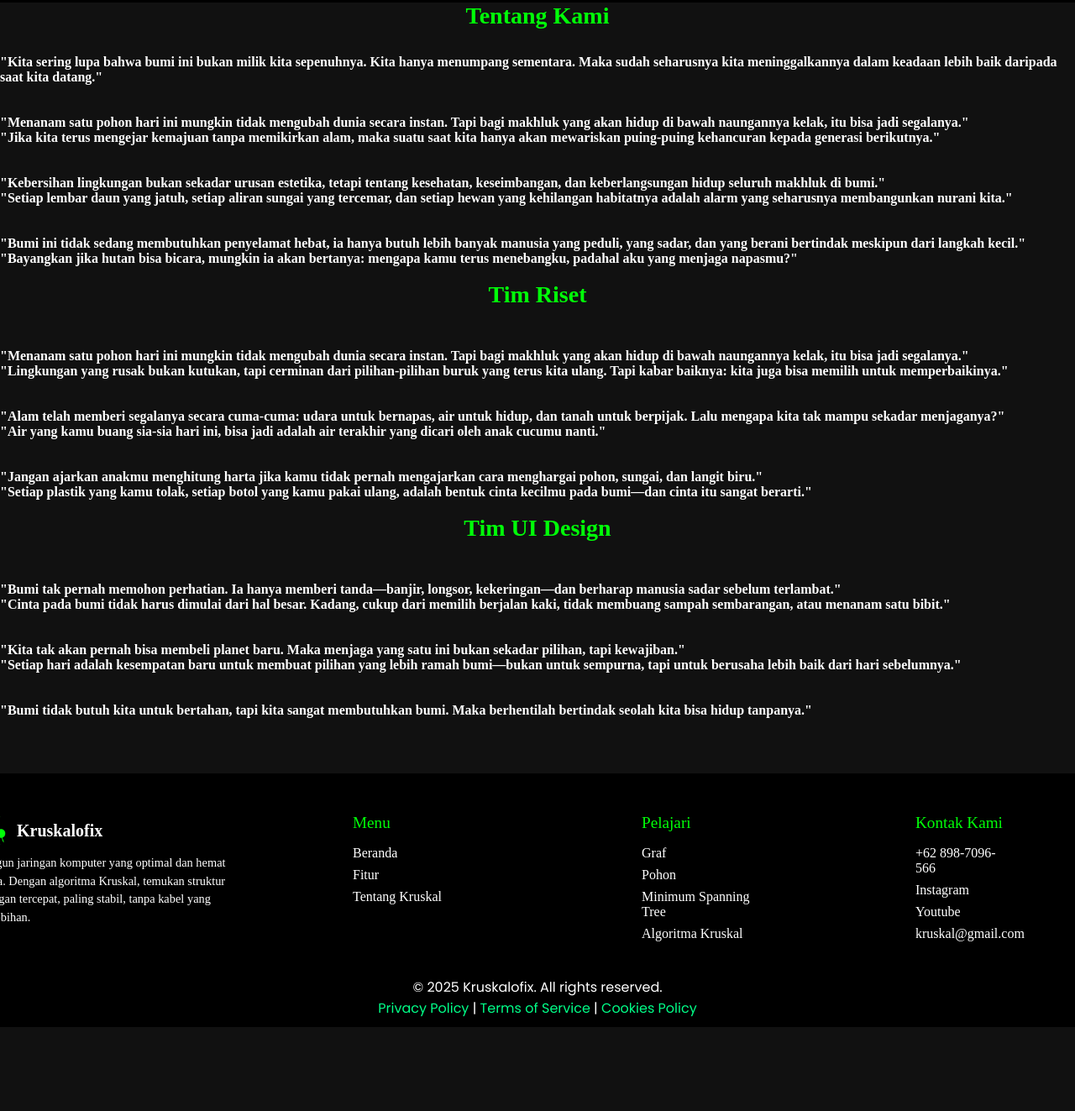
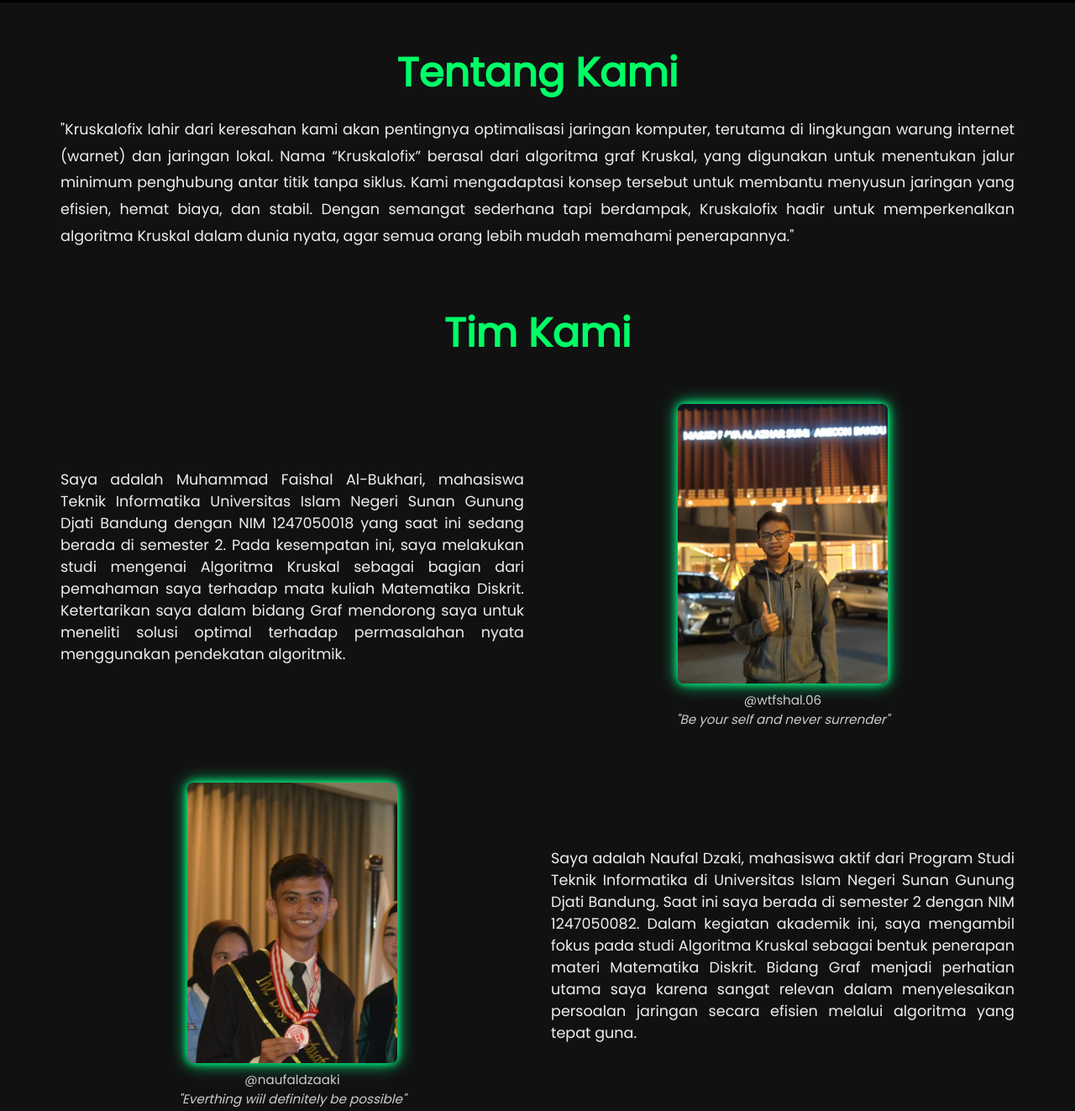
Before and after one commit to Jhamax/Kruskalofix, a plain HTML site: page Semester 2/Matematika Diskrit/html/tentangkami.html in a window 1280 px wide. Shown: the part 83-1406 px from the top of the page at 84% size. Before the commit the page ends 1306 px from the top, so only its background shows below. Drawn offline with Linux system fonts and the light colour scheme.

Commit message:
update Matematika Diskrit

```diff
--- a/Semester 2/Matematika Diskrit/css/tentangkami.css
+++ b/Semester 2/Matematika Diskrit/css/tentangkami.css
@@ -1,4 +1,4 @@
-/* style.css */
+/* Reset dasar */
 *,
 html {
     padding: 0;
@@ -10,48 +10,43 @@ body {
     margin: 0;
     background-color: #111;
     color: white;
+    font-family: 'Poppins', sans-serif;
 }
 
-/* SCROOL BAR */
-
+/* SCROLL BAR */
 ::-webkit-scrollbar {
     width: 10px;
 }
 
 ::-webkit-scrollbar-track {
     background: #111;
-    /* warna latar belakang scrollbar */
     border-radius: 10px;
 }
 
 ::-webkit-scrollbar-thumb {
     background: #00ff88;
-    /* warna neon hijau */
     border-radius: 10px;
     box-shadow: 0 0 10px #00ff88, 0 0 20px #00ff88;
-    /* efek glow */
 }
 
 ::-webkit-scrollbar-thumb:hover {
     background: #00ffaa;
     box-shadow: 0 0 15px #00ffaa, 0 0 25px #00ffaa;
-    /* glow lebih terang saat hover */
 }
 
-/* Untuk Firefox */
 body {
     scrollbar-width: thin;
     scrollbar-color: #00ff88 #111;
 }
 
-/* SCROOL BAR END */
-
+/* Navbar */
 #pembungkusNavbar {
     background-color: white;
+    font-family: "Times New Roman", Times, serif;
 }
 
 #navbar {
-    background-color: rgb(0, 0, 0);
+    background-color: black;
     color: white;
     padding: 15px;
     display: flex;
@@ -60,12 +55,11 @@ body {
 }
 
 .pembungkusNama {
+    display: flex;
     gap: 10px;
-    display: flex;
     align-items: center;
+    list-style-type: none;
     font-size: 25px;
-    list-style-type: none;
-    padding: 0;
 }
 
 .garis {
@@ -112,16 +106,125 @@ body {
     color: rgb(0, 255, 8);
 }
 
+/* Tentang Kami */
+header h1 {
+    text-align: center;
+    color: #00ff66;
+    font-size: 3rem;
+    margin-top: 3rem;
+    margin-bottom: 1rem;
+}
 
+.asal-mula {
+    max-width: 1200px;
+    margin: 0 auto;
+    padding: 0 2rem;
+}
+
+.asal-mula p {
+    font-size: 1.1rem;
+    color: #eee;
+    text-align: justify;
+    line-height: 1.8;
+}
+
+.about_us {
+    max-width: 1200px;
+    margin: 4rem auto;
+    padding: 0 2rem;
+}
+
+.about_us h1 {
+    text-align: center;
+    font-size: 3rem;
+    color: #00ff66;
+    margin-bottom: 3rem;
+}
+
+figure {
+    display: flex;
+    flex-direction: column;
+    align-items: center;
+    margin: 0;
+}
+
+figure img {
+    width: 20px;
+    border-radius: 8px;
+    box-shadow: 0 0 10px #00ff88, 0 0 20px #00ff88;
+}
+
+figcaption {
+    font-size: 0.95rem;
+    color: #ccc;
+    text-align: center;
+    margin-top: 0.5rem;
+}
+
+figcaption a {
+    color: #ccc;
+    text-decoration: none;
+}
+
+.foto-1 {
+    display: flex;
+    align-items: center;
+    justify-content: space-between;
+    margin-bottom: 4rem;
+    gap: 2rem;
+}
+
+.foto-1 figure {
+    flex: 1;
+    text-align: center;
+}
+
+.foto-1 img {
+    width: 100%;
+    max-width: 250px;
+    height: auto;
+    border-radius: 8px;
+}
+
+.foto-1 p {
+    flex: 1;
+    font-size: 1.1rem;
+    color: #eee;
+    text-align: justify;
+}
+
+.foto-1:nth-child(even) {
+    flex-direction: row-reverse;
+}
+
+
+
+/* Footer */
 footer {
     background-color: black;
     padding-top: 1rem;
     color: white;
 }
 
-.footer_col.logo_col {
-    flex: 1.5;
-    max-width: 300px;
+.footer_container {
+    display: flex;
+    justify-content: center;
+    align-items: flex-start;
+    max-width: 1200px;
+    margin: 0 auto;
+    padding: 2rem;
+    flex-wrap: wrap;
+    gap: 3rem;
+}
+
+.footer_col {
+    flex: 1;
+    min-width: 200px;
+    max-width: 33%;
+}
+
+.logo_col {
+    margin-left: -100px;
 }
 
 .footer_logo_wrap {
@@ -134,7 +237,6 @@ footer {
 
 .footer_logo {
     width: 40px;
-    height: auto;
 }
 
 .footer_nama {
@@ -144,37 +246,10 @@ footer {
 }
 
 .footer_desc {
-    color: white;
     font-size: 0.9rem;
     margin-top: 0.5rem;
     line-height: 1.5;
 }
-
-.footer_container {
-    display: flex;
-    justify-content: center;
-    /* <-- sebelumnya space-between */
-    align-items: flex-start;
-    max-width: 1200px;
-    margin: 0 auto;
-    padding: 2rem;
-    flex-wrap: wrap;
-    gap: 3rem;
-    /* beri jarak antar kolom, bukan sisi luar */
-}
-
-
-/* Semua Kolom */
-.footer_col {
-    flex: 1;
-    min-width: 200px;
-    max-width: 33%;
-}
-
-.logo_col {
-    margin-left: -100px;
-}
-
 
 .footer_col h4 {
     margin-bottom: 1rem;
@@ -182,65 +257,56 @@ footer {
     font-size: 1.2rem;
     font-weight: 600;
     color: #00FF08;
-    text-align: left;
 }
 
-.footer_links {
-    display: flex;
-    margin-left: 100px;
-    flex-direction: column;
-    gap: 0.5rem;
-    list-style: none;
-    padding: 0;
+.footer_col.kanan h4 {
+    margin-left: 130px;
 }
-.footer_col.kanan h4 {
-    margin-bottom: 1rem;
-    margin-left: 130px;
-    font-size: 1.2rem;
-    font-weight: 600;
-    color: #00FF08;
-    text-align: left;
-}
-.footer_sosial,
+
+.footer_links,
 .footer_kontak {
     display: flex;
-    margin-left: 130px;
     flex-direction: column;
     gap: 0.5rem;
     list-style: none;
     padding: 0;
 }
 
+.footer_links {
+    margin-left: 100px;
+}
+
+.footer_kontak {
+    margin-left: 130px;
+}
+
 .footer_links a,
-.footer_sosial a,
 .footer_kontak a {
     color: white;
     text-decoration: none;
 }
 
 .footer_links a:hover,
-.footer_sosial a:hover,
 .footer_kontak a:hover {
     color: #00FF08;
 }
 
-/* Kolom tengah (opsional, biar teks rata tengah) */
-.footer_col.tengah {
-    text-align: left;
+/* Footer Bawah */
+.footer_bar {
+    background-color: black;
+    color: white;
+    text-align: center;
+    padding: 10px;
+    font-family: 'Poppins', sans-serif;
 }
 
-.footer_col.kanan {
-    text-align: left;
+.footer_bar a {
+    color: #00ff88;
+    text-decoration: none;
 }
 
-/* Footer bawah */
-.footer_bar {
-    text-align: center;
-    padding: 1rem;
-    font-size: 0.9rem;
-    color: #00FF08;
-    border-top: 1px solid #00FF08;
-    margin-top: 1rem;
+.footer_bar a:hover {
+    text-decoration: underline;
 }
 
 /* Dropdown Menu */
@@ -279,7 +345,6 @@ footer {
     color: black;
 }
 
-/* Tampilkan dropdown saat hover */
 .dropdown:hover .dropdown-content {
     display: block;
 }
--- a/Semester 2/Matematika Diskrit/html/tentangkami.html
+++ b/Semester 2/Matematika Diskrit/html/tentangkami.html
@@ -7,7 +7,7 @@
   <title>Simulasi Algoritma Kruskal</title>
   <link href="https://fonts.googleapis.com/css2?family=Poppins&display=swap" rel="stylesheet">
   <link rel="icon" href="../foto/logoKruskalofix.png" type="image/png">
-  <link rel="stylesheet" href="../css/CMW.css">
+  <link rel="stylesheet" href="../css/tentangkami.css">
 </head>
 
 <body>
@@ -16,7 +16,6 @@
     <div id="navbar">
 
       <!-- Logo + Nama -->
-
       <li class="pembungkusNama">
         <a href="../html/index.html" class="aLogo">
           <img src="../foto/logoKruskalofix.png" alt="Logo" class="logo" />
@@ -26,7 +25,6 @@
       </li>
 
       <!-- Menu Navigasi -->
-
       <ul class="pembungkusMenu">
         <li><a href="../html/index.html" class="a">Beranda</a></li>
 
@@ -45,186 +43,101 @@
     </div>
   </div>
 
+  <header>
+    <h1>Tentang Kami</h1>
+  </header>
+  <section class="asal-mula">
+    <p>
+      "Kruskalofix lahir dari keresahan kami akan pentingnya optimalisasi jaringan komputer, terutama di lingkungan
+      warung internet (warnet) dan jaringan lokal. Nama “Kruskalofix” berasal dari algoritma graf Kruskal, yang
+      digunakan untuk menentukan jalur minimum penghubung antar titik tanpa siklus. Kami mengadaptasi konsep tersebut
+      untuk membantu menyusun jaringan yang efisien, hemat biaya, dan stabil. Dengan semangat sederhana tapi berdampak,
+      Kruskalofix hadir untuk memperkenalkan algoritma Kruskal dalam dunia nyata, agar semua orang lebih mudah
+      memahami penerapannya."
+    </p>
+  </section>
+
   <div class="about_us">
-    <h1 class="gradient-teks">Tentang Kami</h1>
+    <h1 class="gradient-teks">Tim Kami</h1>
     <div class="foto-1">
+      <figure>
+        <img src="../foto/faishal.jpg" alt="Foto Faishal" class="fokusKripto" />
+        <figcaption><a href="https://www.instagram.com/wtfshal.06/" target="_blank">@wtfshal.06</a><br><em>"Be your self and never surrender"</em></figcaption>
+      </figure>
       <p>
-        <b>
-          "Kita sering lupa bahwa bumi ini bukan milik kita sepenuhnya. Kita
-          hanya menumpang sementara. Maka sudah seharusnya kita
-          meninggalkannya dalam keadaan lebih baik daripada saat kita
-          datang."</b>
-      </p>
-      <img src="../assets/staffNew/ibnu.png" alt="" />
-    </div>
-    <div class="foto-1">
-      <img src="../assets/staffNew/hamzah.png" alt="" />
-      <p>
-        <b>
-          "Menanam satu pohon hari ini mungkin tidak mengubah dunia secara
-          instan. Tapi bagi makhluk yang akan hidup di bawah naungannya kelak,
-          itu bisa jadi segalanya."</b>
+        Saya adalah Muhammad Faishal Al-Bukhari, mahasiswa Teknik Informatika Universitas Islam Negeri Sunan Gunung
+        Djati Bandung dengan NIM 1247050018 yang saat ini sedang berada di semester 2. Pada kesempatan ini, saya
+        melakukan studi mengenai Algoritma Kruskal sebagai bagian dari pemahaman saya terhadap mata kuliah Matematika
+        Diskrit. Ketertarikan saya dalam bidang Graf mendorong saya untuk meneliti solusi optimal terhadap permasalahan
+        nyata menggunakan pendekatan algoritmik.
       </p>
     </div>
+
     <div class="foto-1">
+      <figure>
+        <img src="../foto/nopal.jpg" alt="Foto Naufal" class="fokusKripto" />
+        <figcaption><a href="https://www.instagram.com/naufaldzaakii/"
+            target="_blank">@naufaldzaaki</a><br><em>"Everthing wiil definitely be possible"</em></figcaption>
+      </figure>
       <p>
-        <b>
-          "Jika kita terus mengejar kemajuan tanpa memikirkan alam, maka suatu
-          saat kita hanya akan mewariskan puing-puing kehancuran kepada
-          generasi berikutnya."</b>
-      </p>
-      <img src="../assets/staffNew/fikri.png" alt="" />
-    </div>
-    <div class="foto-1">
-      <img src="../assets/staffNew/raidha.png" alt="" />
-      <p>
-        <b>
-          "Kebersihan lingkungan bukan sekadar urusan estetika, tetapi tentang
-          kesehatan, keseimbangan, dan keberlangsungan hidup seluruh makhluk
-          di bumi."</b>
+        Saya adalah Naufal Dzaki, mahasiswa aktif dari Program Studi Teknik Informatika di Universitas Islam
+        Negeri Sunan Gunung Djati Bandung. Saat ini saya berada di semester 2 dengan NIM 1247050082. Dalam kegiatan
+        akademik ini, saya mengambil fokus pada studi Algoritma Kruskal sebagai bentuk penerapan materi Matematika
+        Diskrit. Bidang Graf menjadi perhatian utama saya karena sangat relevan dalam menyelesaikan persoalan jaringan
+        secara efisien melalui algoritma yang tepat guna.
       </p>
     </div>
+
     <div class="foto-1">
+      <figure>
+        <img src="../foto/nadhifa.jpg" alt="Foto nadhifa" class="fokusKripto" />
+        <figcaption><a href="https://www.instagram.com/ndhifasya_/" target="_blank">@ndhifasya_</a><br><em>"Good people
+            only exist in fairy tales"</em></figcaption>
+      </figure>
       <p>
-        <b>
-          "Setiap lembar daun yang jatuh, setiap aliran sungai yang tercemar,
-          dan setiap hewan yang kehilangan habitatnya adalah alarm yang
-          seharusnya membangunkan nurani kita."</b>
-      </p>
-      <img src="../assets/staffNew/raisya.png" alt="" />
-    </div>
-    <div class="foto-1">
-      <img src="../assets/staffNew/ersa.png" alt="" />
-      <p>
-        <b>
-          "Bumi ini tidak sedang membutuhkan penyelamat hebat, ia hanya butuh
-          lebih banyak manusia yang peduli, yang sadar, dan yang berani
-          bertindak meskipun dari langkah kecil."</b>
+        Hai! Saya Nadhifa Zahra Syaifi, mahasiswi Teknik Informatika UIN Sunan Gunung Djati Bandung, saat ini di
+        semester 2 dengan NIM 1247050020.
+        Saya sedang mendalami Algoritma Kruskal sebagai bagian dari mata kuliah Matematika Diskrit.
+        Dunia graf dan algoritma membuat saya tertarik karena memberikan banyak cara kreatif dalam menyelesaikan masalah
+        di dunia nyata. Menurut saya, matematika itu bukan cuma hitungan, tapi juga seni menemukan jalan terbaik.
       </p>
     </div>
+
     <div class="foto-1">
+      <figure>
+        <img src="../foto/nadiin.jpg" alt="Foto nadiin" class="fokusKripto" />
+        <figcaption><a href="https://www.instagram.com/nadiin.nz/" target="_blank">@nadiin.nz</a><br><em>"Life is
+            journey not a destination"</em></figcaption>
+      </figure>
       <p>
-        <b>"Bayangkan jika hutan bisa bicara, mungkin ia akan bertanya:
-          mengapa kamu terus menebangku, padahal aku yang menjaga napasmu?"</b>
-      </p>
-      <img src="../assets/staffNew/radit.png" alt="" />
-    </div>
-  </div>
-  <!-- tim ux end -->
-  <!-- tim riset start -->
-  <div class="about_us">
-    <h1 class="gradient-teks">Tim Riset</h1>
-    <div class="foto-1">
-      <img src="../assets/staffNew/iki.png" alt="" />
-      <p>
-        <b>
-          "Menanam satu pohon hari ini mungkin tidak mengubah dunia secara
-          instan. Tapi bagi makhluk yang akan hidup di bawah naungannya kelak,
-          itu bisa jadi segalanya."</b>
+        Saya adalah Nadiin Nur'azizah Widiyanto, mahasiswi Teknik Informatika Universitas Islam Negeri Sunan Gunung
+        Djati Bandung dengan NIM 1247050128 yang saat ini sedang berada di semester 2. Pada kesempatan ini, saya
+        melakukan studi mengenai Algoritma Kruskal sebagai bagian dari pemahaman saya terhadap mata kuliah Matematika
+        Diskrit. Melalui topik ini, saya ingin memperluas wawasan saya dalam memahami bagaimana konsep graf dan
+        algoritma dapat diterapkan untuk menyelesaikan persoalan dunia nyata secara efisien dan sistematis.
       </p>
     </div>
+
     <div class="foto-1">
+      <figure>
+        <img src="../foto/Naila Ramadani.jpg" alt="Foto naila" class="fokusKripto" />
+        <figcaption><a href="https://www.instagram.com/nailarrmd/" target="_blank">@nailarrmd<br></a><em>"Proses dulu, hasil belakangan"</em></figcaption>
+      </figure>
       <p>
-        <b>
-          "Lingkungan yang rusak bukan kutukan, tapi cerminan dari
-          pilihan-pilihan buruk yang terus kita ulang. Tapi kabar baiknya:
-          kita juga bisa memilih untuk memperbaikinya."</b>
-      </p>
-      <img src="../assets/staffNew/bakri.png" alt="" />
-    </div>
-    <div class="foto-1">
-      <img src="../assets/staffNew/raihan k.png" alt="" />
-      <p>
-        <b>
-          "Alam telah memberi segalanya secara cuma-cuma: udara untuk
-          bernapas, air untuk hidup, dan tanah untuk berpijak. Lalu mengapa
-          kita tak mampu sekadar menjaganya?"</b>
+        Saya adalah Naila Ramadhani, mahasiswi Teknik Informatika Universitas Islam Negeri Sunan Gunung Djati
+        Bandung dengan NIM 1247050026 dan sedang menjalani semester 2. Dalam tugas proyek riset Matematika Diskrit, saya
+        mempelajari implementasi Algoritma Kruskal dalam konteks graf. Minat saya dalam komputasi struktur data dan
+        pemecahan masalah jaringan menjadikan topik ini menarik untuk dikaji lebih dalam melalui pendekatan algoritmik
+        yang efisien.
       </p>
     </div>
-    <div class="foto-1">
-      <p>
-        <b>
-          "Air yang kamu buang sia-sia hari ini, bisa jadi adalah air terakhir
-          yang dicari oleh anak cucumu nanti."</b>
-      </p>
-      <img src="../assets/staffNew/naila.png" alt="" />
-    </div>
-    <div class="foto-1">
-      <img src="../assets/staffNew/nazwa.png" alt="" />
-      <p>
-        <b>
-          "Jangan ajarkan anakmu menghitung harta jika kamu tidak pernah
-          mengajarkan cara menghargai pohon, sungai, dan langit biru."</b>
-      </p>
-    </div>
-    <div class="foto-1">
-      <p>
-        <b>"Setiap plastik yang kamu tolak, setiap botol yang kamu pakai
-          ulang, adalah bentuk cinta kecilmu pada bumi—dan cinta itu sangat
-          berarti."</b>
-      </p>
-      <img src="../assets/staffNew/zacky.png" alt="" />
-    </div>
+
   </div>
-  <!-- tim riset end -->
-  <!-- tim pengembang start-->
-  <div class="about_us">
-    <h1 class="gradient-teks">Tim UI Design</h1>
-    <div class="foto-1">
-      <img src="../assets/staffNew/ramdhan.png" alt="" />
-      <p>
-        <b>
-          "Bumi tak pernah memohon perhatian. Ia hanya memberi tanda—banjir,
-          longsor, kekeringan—dan berharap manusia sadar sebelum
-          terlambat."</b>
-      </p>
-    </div>
-    <div class="foto-1">
-      <p>
-        <b>
-          "Cinta pada bumi tidak harus dimulai dari hal besar. Kadang, cukup
-          dari memilih berjalan kaki, tidak membuang sampah sembarangan, atau
-          menanam satu bibit."</b>
-      </p>
-      <img src="../assets/staffNew/raihan d.png" alt="" />
-    </div>
-    <div class="foto-1">
-      <img src="../assets/staffNew/rafi.png" alt="" />
-      <p>
-        <b>
-          "Kita tak akan pernah bisa membeli planet baru. Maka menjaga yang
-          satu ini bukan sekadar pilihan, tapi kewajiban."</b>
-      </p>
-    </div>
-    <div class="foto-1">
-      <p>
-        <b>
-          "Setiap hari adalah kesempatan baru untuk membuat pilihan yang lebih
-          ramah bumi—bukan untuk sempurna, tapi untuk berusaha lebih baik dari
-          hari sebelumnya."</b>
-      </p>
-      <img src="../assets/staffNew/rahman.png" alt="" />
-    </div>
-    <div class="foto-1">
-      <img src="../assets/staffNew/nopal.png" alt="" />
-      <p>
-        <b>
-          "Bumi tidak butuh kita untuk bertahan, tapi kita sangat membutuhkan
-          bumi. Maka berhentilah bertindak seolah kita bisa hidup
-          tanpanya."</b>
-      </p>
-    </div>
-  </div>
-  <!-- tim pengembang end -->
-  <!-- foto all tim start -->
-  <div style="margin-top: 2rem; margin-bottom: 1rem">
-    <img src="../assets/logo + foto tim.jpg" alt="" />
-  </div>
-  <!-- foto all tim end -->
 
-  <!-- Footer -->
+  <!-- Footer Utama -->
   <footer id="contact">
     <div class="footer_container">
+
       <!-- Kolom Logo + Deskripsi -->
       <div class="footer_col logo_col">
         <a href="../html/index.html" class="footer_logo_wrap">
@@ -237,7 +150,7 @@
         </p>
       </div>
 
-      <!-- Kolom Tautan -->
+      <!-- Kolom Menu -->
       <div class="footer_col">
         <h4>Menu</h4>
         <ul class="footer_links">
@@ -250,11 +163,11 @@
               <li><a href="../html/jurnal.html" target="_blank">Lihat Jurnal Kami</a></li>
             </ul>
           </li>
-          <li><a href="../html/materi.html">Tentang Kruskal</li>
+          <li><a href="../html/tentangkami.html">Tentang Kami</a></li>
         </ul>
       </div>
 
-      <!-- Kolom Materi -->
+      <!-- Kolom Pelajari -->
       <div class="footer_col">
         <h4><a href="../html/materi.html" style="color: #00FF08; text-decoration: none;">Pelajari</a></h4>
         <ul class="footer_links">
@@ -271,21 +184,24 @@
         <ul class="footer_kontak">
           <li><a href="#">+62 898-7096-566</a></li>
           <li><a href="#">Instagram</a></li>
-          <li><a href="#">Youtube</a></li>
+          <li><a href="https://www.youtube.com/results?search_query=algoritma+kruskal"target="_blank">Youtube</a></li>
           <li><a href="#">kruskal@gmail.com</a></li>
         </ul>
       </div>
+
     </div>
+  </footer>
 
-    <!-- Bar bawah -->
-    <footer
-      style="background-color: black; color: white; text-align: center; padding: 10px; font-family: 'Poppins', sans-serif;">
-      <p>© 2025 Kruskalofix. All rights reserved.</p>
-      <p>
-        <a href="privacy-policy.html" style="color: #00ff88; text-decoration: none;">Privacy Policy</a> |
-        <a href="terms-of-service.html" style="color: #00ff88; text-decoration: none;">Terms of Service</a> |
-        <a href="cookies-policy.html" style="color: #00ff88; text-decoration: none;">Cookies Policy</a>
-      </p>
-    </footer>
-  </footer>
-  <!-- Footer -->
+  <!-- Footer Bawah -->
+  <div class="footer_bar">
+    <p>© 2025 Kruskalofix. All rights reserved.</p>
+    <p>
+      <a href="privacy-policy.html">Privacy Policy</a> |
+      <a href="terms-of-service.html">Terms of Service</a> |
+      <a href="cookies-policy.html">Cookies Policy</a>
+    </p>
+  </div>
+
+</body>
+
+</html>
```
Also changed, not shown: Semester 2/Matematika Diskrit/html/cariMSTwarnet.html (+2 -2 lines), Semester 2/Matematika Diskrit/html/index.html (+2 -2 lines), Semester 2/Matematika Diskrit/html/materi.html (+2 -2 lines), Semester 2/Matematika Diskrit/foto/Naila Ramadani.jpg (added), Semester 2/Matematika Diskrit/foto/Naila Ramadhani.jpg (added), Semester 2/Matematika Diskrit/foto/faishal.jpg (added), Semester 2/Matematika Diskrit/foto/nadhifa.jpg (added), Semester 2/Matematika Diskrit/foto/nadiin.jpg (added), Semester 2/Matematika Diskrit/foto/nopal.jpg (added).
